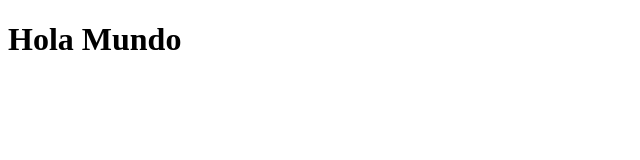
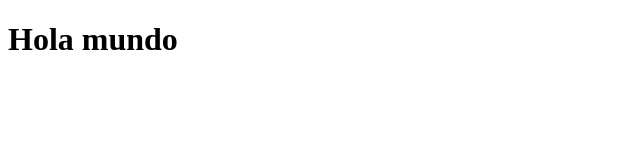
Before and after one commit to BAN-98/Estudio, a plain HTML site: page Master en javaScript/javaScript-01/index.html in a window 1280 px wide. Shown: the full height of the page, 0-640 px from the left. Drawn offline with Linux system fonts and the light colour scheme.

Commit message:
creacion de nuevo documento

```diff
--- a/Master en javaScript/javaScript-01/index.html
+++ b/Master en javaScript/javaScript-01/index.html
@@ -8,16 +8,6 @@
     <title>Hola Mundo</title>
 </head>
 <body>
-       <h1> <script>
-            console.log('Hola mundo');
-            document.write('Hola Mundo');
-
-
-
-
-
-
-        </script>
-        </h1>
+       <script src="main.js"></script>
 </body>
 </html>
--- a/Master en javaScript/javaScript-01/main.js
+++ b/Master en javaScript/javaScript-01/main.js
@@ -1 +1,3 @@
-console.log("Hola Mund");
+console.log("Hola Mundo");
+alert("Hola Mundo");
+document.write("<h1>Hola mundo</h1>")
```
Also changed, not shown: Master en javaScript/javaScript-01/variables.js (added, +7 -0 lines).
